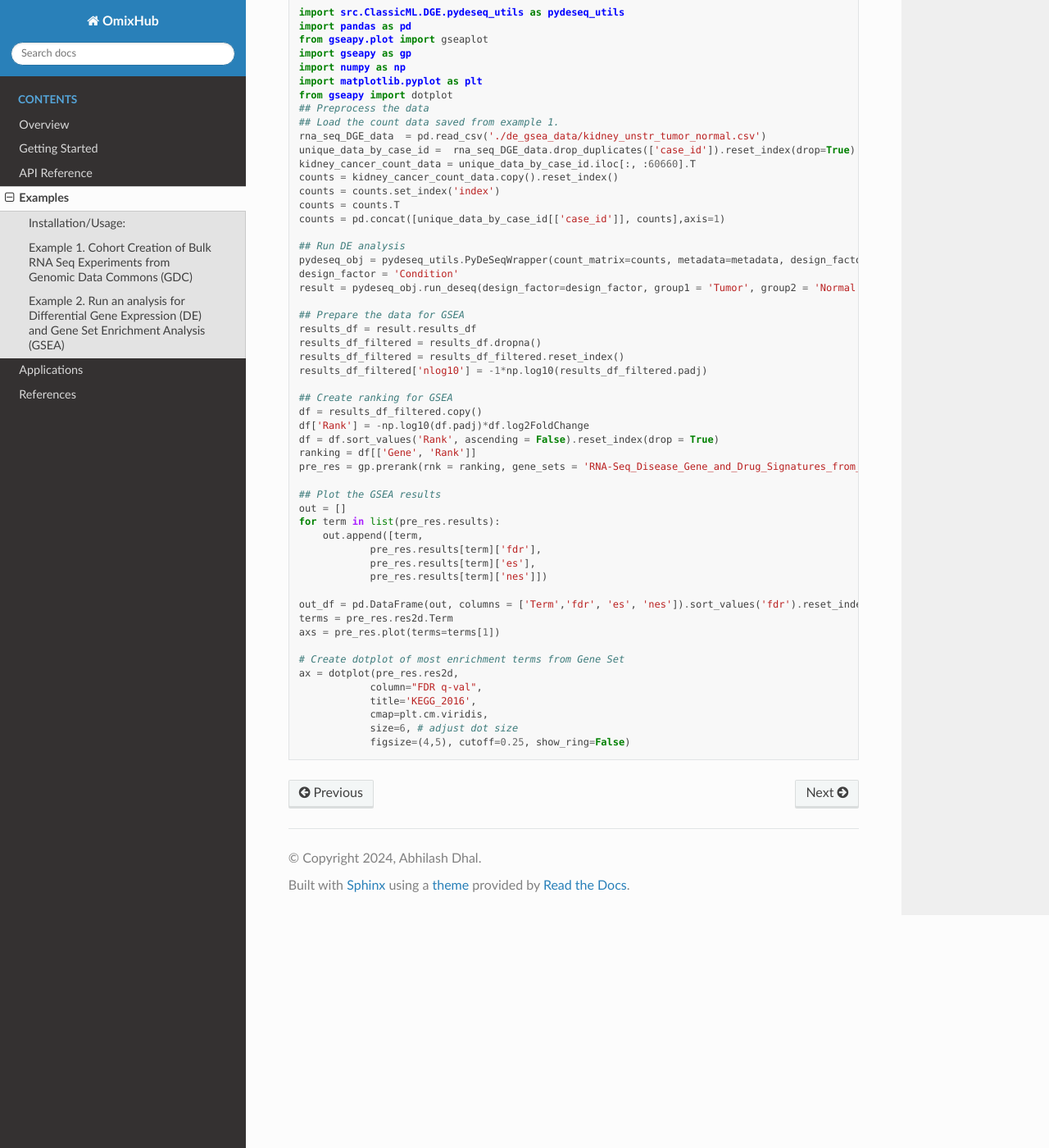
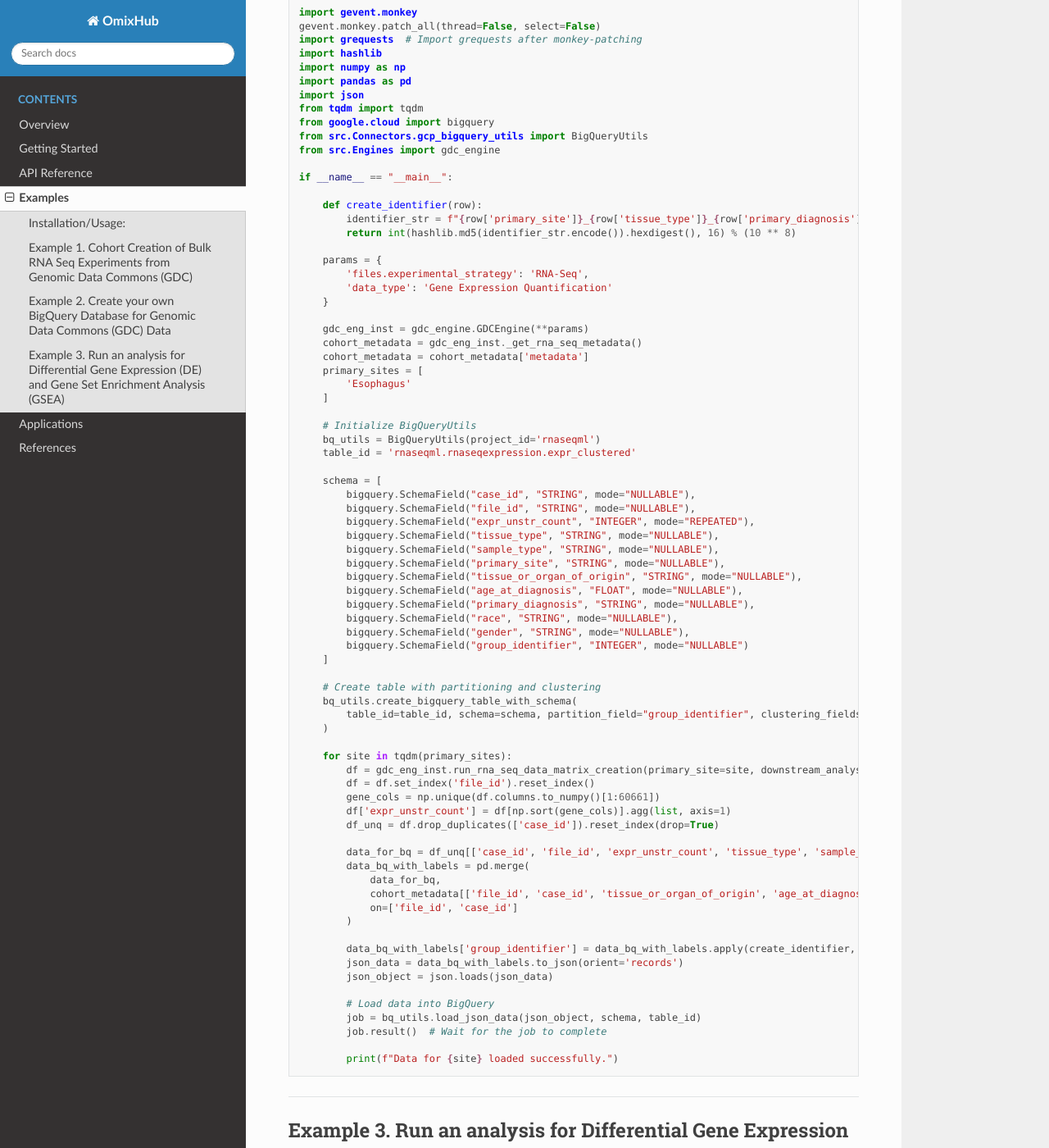
Before and after one commit to adhal007/OmixHub, a Sphinx documentation site: the page built from docs/examples.rst, in a window 1280 px wide and 1400 px high, scrolled down 905 px. Shown: the whole window at 82% size. Built offline with Sphinx 7.4.7 and the Read the Docs theme 2.0.0, drawn with Linux system fonts in a browser that asks for light colours; some of the changed text lies outside the part shown.

Commit message:
v0.7.1 updates:
- Added example of Creating your own BigQuery Database for Genomic Data Commons (GDC) Data

- Added other Endpoint Connectors for GDC Data

```diff
--- a/docs/conf.py
+++ b/docs/conf.py
@@ -13,7 +13,7 @@ copyright = '2024, Abhilash Dhal'
 author = 'Abhilash Dhal'
 
 # The full version, including alpha/beta/rc tags
-release = '0.7.0'
+release = '0.7.1'
 
 # -- General configuration ---------------------------------------------------
 
--- a/docs/examples.rst
+++ b/docs/examples.rst
@@ -28,7 +28,95 @@ Example 1. Cohort Creation of Bulk RNA Seq Experiments from Genomic Data Commons
     rna_seq_ML_data = gdc_eng_inst.run_rna_seq_data_matrix_creation(primary_site='Kidney', downstream_analysis='ML')
 **************************************************
 
-Example 2. Run an analysis for Differential Gene Expression (DE) and Gene Set Enrichment Analysis (GSEA)
+Example 2. Create your own BigQuery Database for Genomic Data Commons (GDC) Data
+**************************************************
+.. code-block:: python
+
+    """
+    For downstream applications, it is tedious to make API calls to GDC every time you need to access the data for analysis.
+    This example demonstrates how to create a BigQuery database for the data you need so that downstream applications can access the data easily.
+    """
+
+    import gevent.monkey
+    gevent.monkey.patch_all(thread=False, select=False)
+    import grequests  # Import grequests after monkey-patching
+    import hashlib
+    import numpy as np
+    import pandas as pd
+    import json
+    from tqdm import tqdm
+    from google.cloud import bigquery
+    from src.Connectors.gcp_bigquery_utils import BigQueryUtils
+    from src.Engines import gdc_engine
+
+    if __name__ == "__main__":
+
+        def create_identifier(row):
+            identifier_str = f"{row['primary_site']}_{row['tissue_type']}_{row['primary_diagnosis']}"
+            return int(hashlib.md5(identifier_str.encode()).hexdigest(), 16) % (10 ** 8)
+
+        params = {
+            'files.experimental_strategy': 'RNA-Seq',
+            'data_type': 'Gene Expression Quantification'
+        }
+
+        gdc_eng_inst = gdc_engine.GDCEngine(**params)
+        cohort_metadata = gdc_eng_inst._get_rna_seq_metadata()
+        cohort_metadata = cohort_metadata['metadata']
+        primary_sites = [
+            'Esophagus'
+        ]
+
+        # Initialize BigQueryUtils
+        bq_utils = BigQueryUtils(project_id='rnaseqml')
+        table_id = 'rnaseqml.rnaseqexpression.expr_clustered'
+
+        schema = [
+            bigquery.SchemaField("case_id", "STRING", mode="NULLABLE"),
+            bigquery.SchemaField("file_id", "STRING", mode="NULLABLE"),
+            bigquery.SchemaField("expr_unstr_count", "INTEGER", mode="REPEATED"),
+            bigquery.SchemaField("tissue_type", "STRING", mode="NULLABLE"),
+            bigquery.SchemaField("sample_type", "STRING", mode="NULLABLE"),
+            bigquery.SchemaField("primary_site", "STRING", mode="NULLABLE"),
+            bigquery.SchemaField("tissue_or_organ_of_origin", "STRING", mode="NULLABLE"),
+            bigquery.SchemaField("age_at_diagnosis", "FLOAT", mode="NULLABLE"),
+            bigquery.SchemaField("primary_diagnosis", "STRING", mode="NULLABLE"),
+            bigquery.SchemaField("race", "STRING", mode="NULLABLE"),
+            bigquery.SchemaField("gender", "STRING", mode="NULLABLE"),
+            bigquery.SchemaField("group_identifier", "INTEGER", mode="NULLABLE")
+        ]
+
+        # Create table with partitioning and clustering
+        bq_utils.create_bigquery_table_with_schema(
+            table_id=table_id, schema=schema, partition_field="group_identifier", clustering_fields=["primary_site", "tissue_type"]
+        )
+
+        for site in tqdm(primary_sites):
+            df = gdc_eng_inst.run_rna_seq_data_matrix_creation(primary_site=site, downstream_analysis='DE')
+            df = df.set_index('file_id').reset_index()
+            gene_cols = np.unique(df.columns.to_numpy()[1:60661])
+            df['expr_unstr_count'] = df[np.sort(gene_cols)].agg(list, axis=1)
+            df_unq = df.drop_duplicates(['case_id']).reset_index(drop=True)
+
+            data_for_bq = df_unq[['case_id', 'file_id', 'expr_unstr_count', 'tissue_type', 'sample_type', 'primary_site']]
+            data_bq_with_labels = pd.merge(
+                data_for_bq,
+                cohort_metadata[['file_id', 'case_id', 'tissue_or_organ_of_origin', 'age_at_diagnosis', 'primary_diagnosis', 'race', 'gender']],
+                on=['file_id', 'case_id']
+            )
+
+            data_bq_with_labels['group_identifier'] = data_bq_with_labels.apply(create_identifier, axis=1)
+            json_data = data_bq_with_labels.to_json(orient='records')
+            json_object = json.loads(json_data)
+
+            # Load data into BigQuery
+            job = bq_utils.load_json_data(json_object, schema, table_id)
+            job.result()  # Wait for the job to complete
+
+            print(f"Data for {site} loaded successfully.")
+**************************************************
+
+Example 3. Run an analysis for Differential Gene Expression (DE) and Gene Set Enrichment Analysis (GSEA)
 **************************************************
 .. code-block:: python
 
```
Also changed, not shown: docs/modules.rst (+10 -1 lines), 2 other files.
